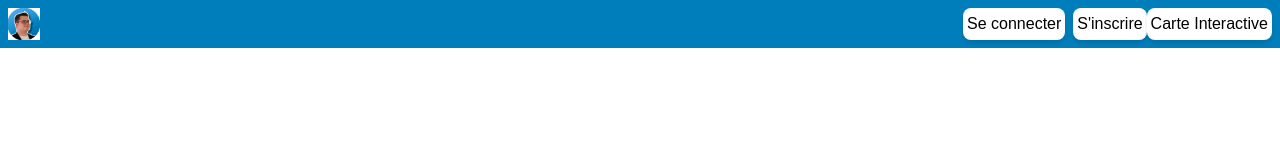
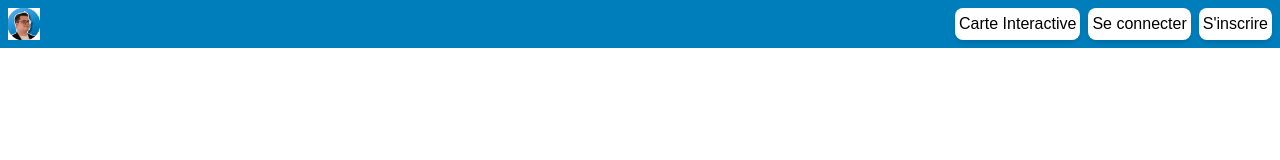
Before and after one commit to SkyReox/GeoEmploi, a Next.js app: page / in a window 1280 px wide. Shown: the top 160 px of the page. Built offline with nearby package versions, Linux system fonts and the light colour scheme.

Commit message:
fix: Interactive Map button position fixed

```diff
--- a/app/components/HeaderComponent.tsx
+++ b/app/components/HeaderComponent.tsx
@@ -14,14 +14,14 @@ export default function HeaderComponent() {
                 />
             </div>
             <div className="flex-1 pr-2 items-center flex justify-end">
+                <a className="bg-white text-black p-1 rounded-[.5rem] hover:bg-gray-300 shadow-md" href="map">Carte Interactive</a> {/* TODO: Change href when Sign in is done */}
+            </div>
+            <div className="pr-2 ps-lg gap-xs items-center flex justify-end">
                 <a className="bg-white text-black p-1 rounded-[.5rem] hover:bg-gray-300 shadow-md" href="test">Se connecter</a> {/* TODO: Change href when Sign up is done */}
             </div>
             <div className="ps-lg gap-xs items-center flex justify-end">
                 <a className="bg-white text-black p-1 rounded-[.5rem] hover:bg-gray-300 shadow-md" href="test">S'inscrire</a> {/* TODO: Change href when Sign in is done */}
             </div>
-            <div className="ps-lg gap-xl items-center flex justify-end">
-                <a className="bg-white text-black p-1 rounded-[.5rem] hover:bg-gray-300 shadow-md" href="map">Carte Interactive</a> {/* TODO: Change href when Sign in is done */}
-            </div>
         </nav>
     </header>);
 }
--- a/package.json
+++ b/package.json
@@ -12,6 +12,7 @@
     "next": "16.3.3",
     "react": "19.2.8",
     "react-dom": "19.2.8",
+    "react-leaflet": "^5.0.0",
     "swagger-editor": "^5.0.0-alpha.124"
   },
   "devDependencies": {
```
Also changed, not shown: 1 other file (tests, documents, lock files or other folders).
